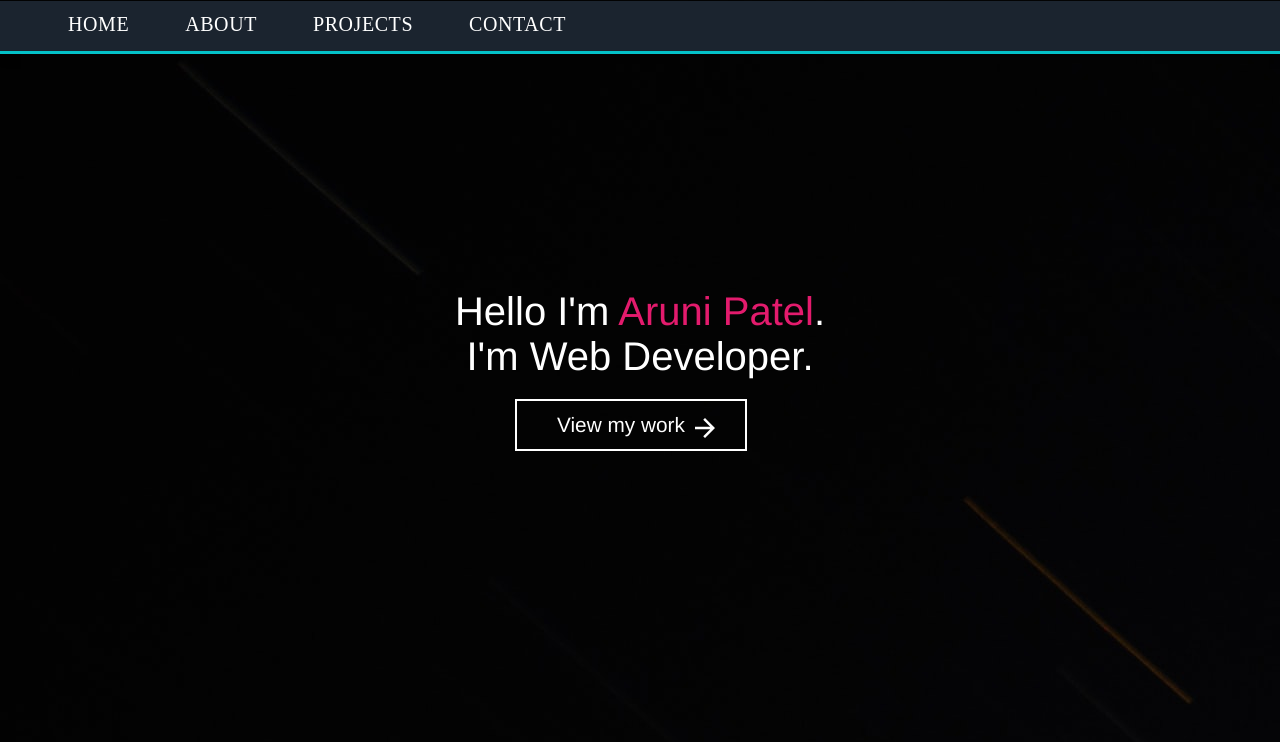
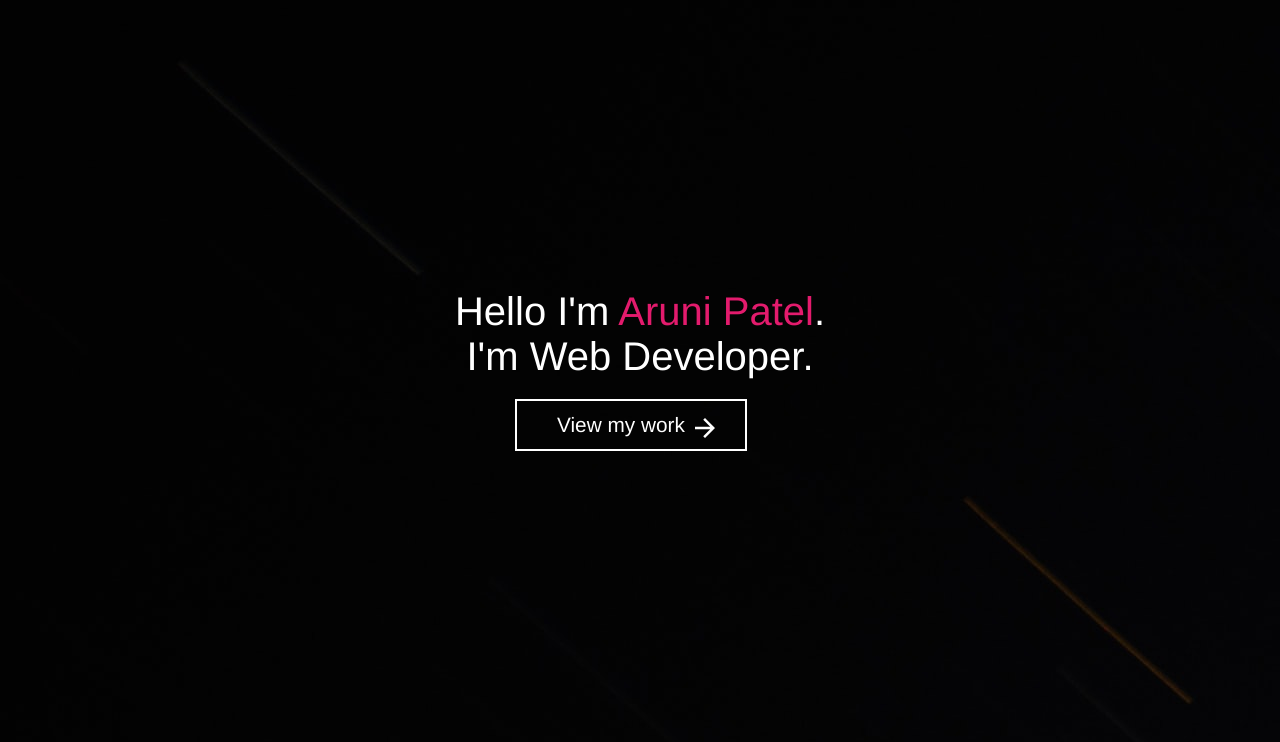
Before and after one commit to arunipatel06/portfolio, a React (Create React App) app in the folder my-portfolio/: page / in a window 1280 px wide. Shown: the top 742 px of the page. Built offline with nearby package versions, Linux system fonts and the light colour scheme.

Commit message:
Add Grid

```diff
--- a/my-portfolio/src/HomePage.js
+++ b/my-portfolio/src/HomePage.js
@@ -1,5 +1,6 @@
 import React from "react";
 import { makeStyles } from "@material-ui/core/styles";
+import { Grid } from '@material-ui/core';
 import ArrowForwardIcon from "@material-ui/icons/ArrowForward";
 import Background from "./assests/homeImage.jpg";
 import "typeface-roboto";
@@ -8,20 +9,7 @@ import  NewNavbar from "./NewNavbar";
 
 
 const useStyles = makeStyles(theme => ({
-  titledif: {
-    fontFamily: "Montserrat",
-    fontStyle: "normal",
-    fontWeight: "500",
-    fontSize: "30px",
-    lineHeight: "40px",
-    marginTop: "70px",
-    [theme.breakpoints.up("sm")]: {
-      marginTop: 0,
-      fontWeight: "500",
-      fontSize: "60px",
-      lineHeight: "70px"
-    }
-  },
+
   homeContent: {
     fontFamily: "Helvetica Neue",
     fontStyle: "normal",
@@ -37,14 +25,16 @@ const useStyles = makeStyles(theme => ({
 
   homeImage: {
     height: "100vh",
+    width: '100%',
     textAlign: "center",
     backgroundImage: `url(${Background})`,
-    backgroundRepeat: "no-repeat",
+    backgroundRepeat: "repeat",
     display: "flex",
     justifyContent: "center",
     alignItems: "center",
     flexDirection: "column",
-    margin: "0px"
+    // margin: "0px",
+    padding: '0px'
   },
 }));
 
@@ -52,7 +42,10 @@ const HomePage = props => {
   const classes = useStyles();
 
   return (
-    <div className={classes.homeImage}>
+
+    <div>
+      <Grid item xs={12} style={{backgroundColor: 'yellow'}}>
+      <section className={classes.homeImage}>
       <div>
         <p className={classes.homeContent}>
           Hello I'm <span className={classes.typo}>Aruni Patel</span>.
@@ -62,10 +55,12 @@ const HomePage = props => {
           View my work
           <ArrowForwardIcon className="Arrow" style={{position: "absolute", color: "white", fontSize: "30", right:"25px" }} />
         </div>
-        <div><NewNavbar /></div>
       </div>
+    </section>
+    </Grid>
+
+    {/* <div><NewNavbar /></div> */}
     </div>
-
   );
 
 };
```
